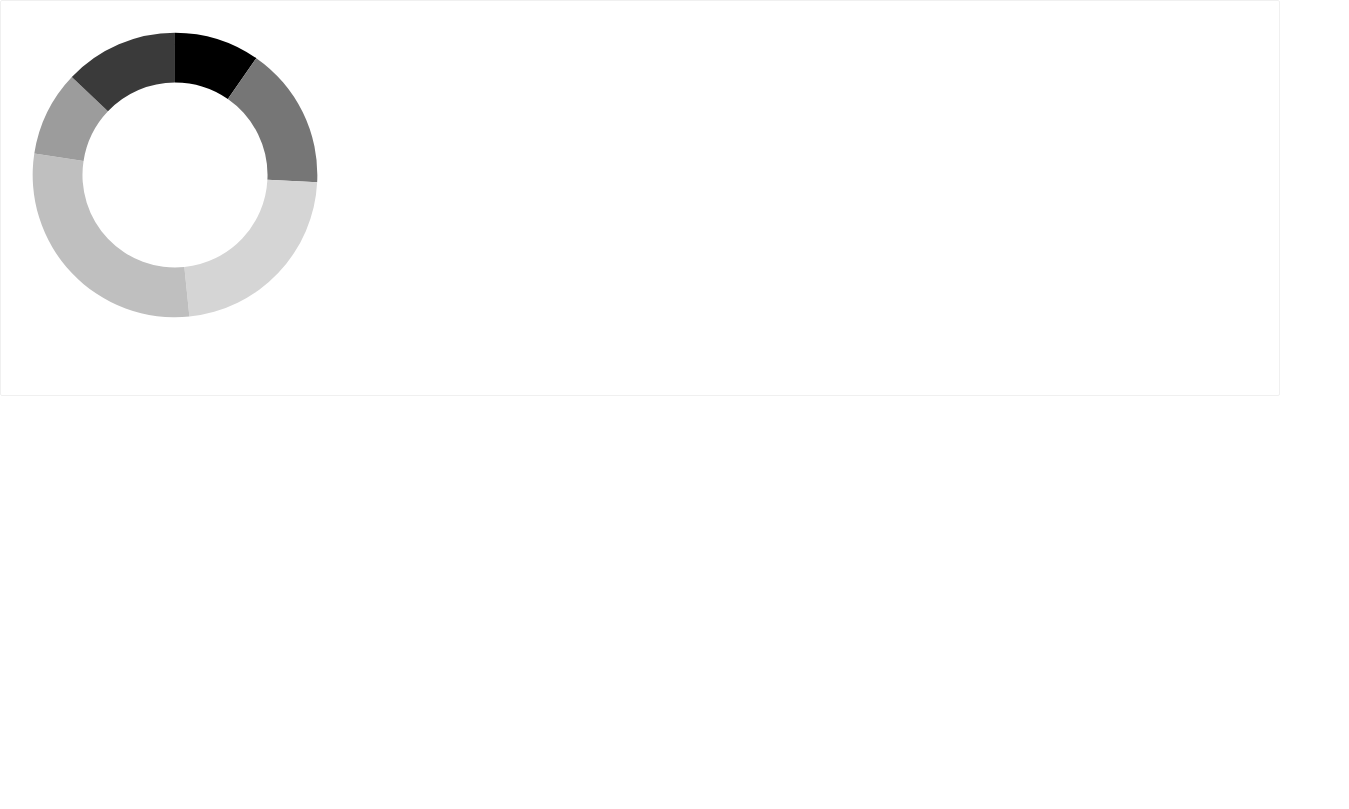
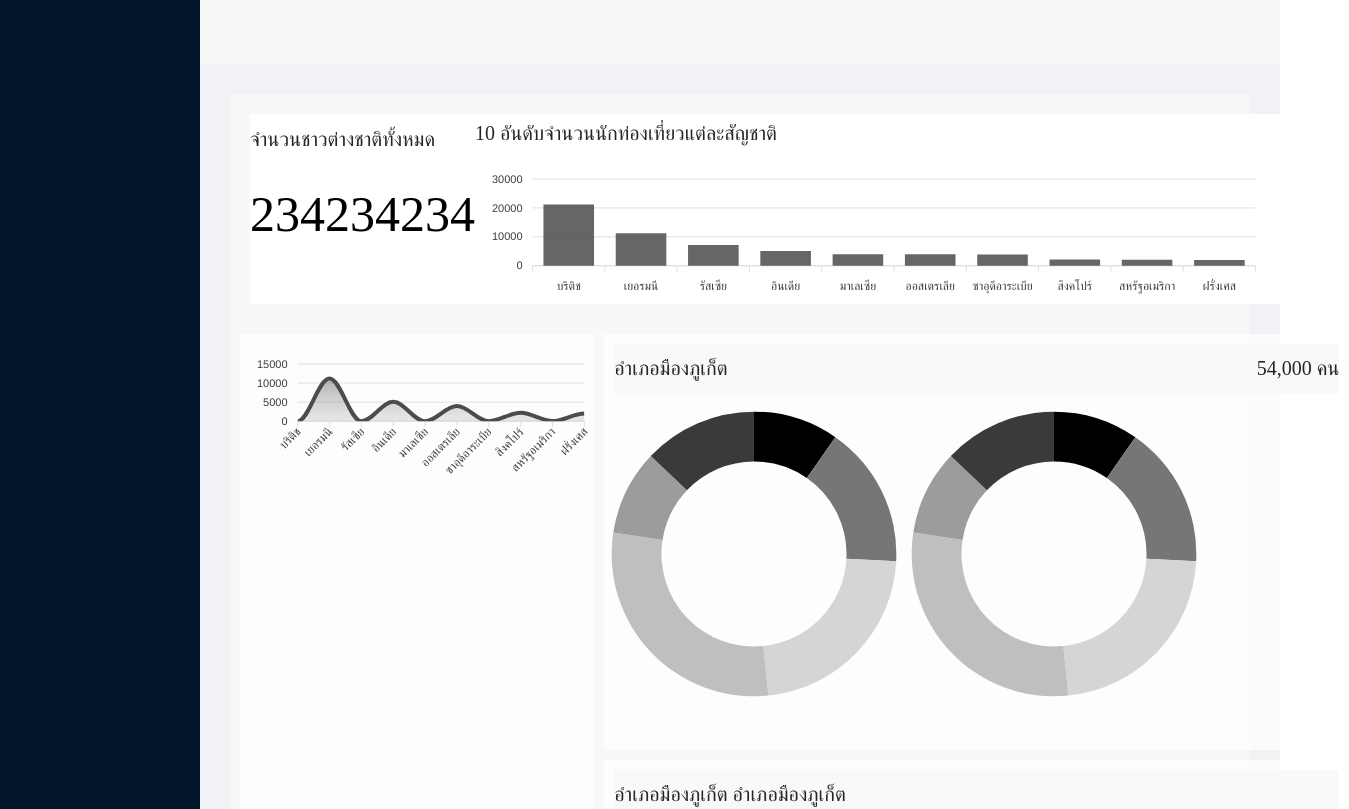
Before and after one commit to kenanimok/Apex_Chartlearn, a React (Create React App) app: page / in a window 1280 px wide. Shown: the top 809 px of the page, 1349 px wide, since content can reach past the window. Built offline with nearby package versions, Linux system fonts and the light colour scheme.

Commit message:
crete areaChart js

```diff
--- a/src/App.js
+++ b/src/App.js
@@ -1,7 +1,10 @@
 import Allchart from './allChart/all';
 import logo from './logo.svg';
 import PiechartHook from './PieHook';
+import AreaChart from './ui/areaChart';
 import ChartUi from './ui/chartUi';
+import Columnchart from './ui/Columnchart';
+
 
 
 function App() {
@@ -9,8 +12,10 @@ function App() {
     <div className="App">
       {/* <PieChartken></PieChartken> */}
       {/* <PiechartHook></PiechartHook> */}
-      {/* <ChartUi></ChartUi> */}
-      <Allchart/>
+      <ChartUi></ChartUi>
+      {/* <Allchart/> */}
+      {/* <Columnchart/>
+      <AreaChart/> */}
     </div>
   );
 }
--- a/src/allChart/all.js
+++ b/src/allChart/all.js
@@ -1,6 +1,8 @@
 import React from 'react'
 import PiechartHook from '../PieHook'
 import { Card } from "antd";
+import Columnchart from '../ui/Columnchart';
+import AreaChart from '../ui/areaChart';
 
 
 export default function Allchart() {
@@ -9,6 +11,12 @@ export default function Allchart() {
     <Card>
     <PiechartHook></PiechartHook>
     </Card>
+    <Card>
+        <Columnchart></Columnchart>
+    </Card>
+    <Card>
+        <AreaChart></AreaChart>
+    </Card>
     </>
   )
 }
--- /dev/null
+++ b/src/ui/Columnchart.js
@@ -0,0 +1,31 @@
+import React ,{ useState, useEffect} from "react";
+import  Chart  from "react-apexcharts";
+export default function Columnchart() {
+    const series = [
+      {
+        name: "Temperature in Fahrenheit", //will be displayed on the y-axis
+        data: [21203, 11203, 7211, 5111,4000,3993,3873,2203,2101,2021]
+      }
+    ];
+    const options = {
+      chart: {
+        id: "simple-bar",
+        toolbar:{
+           show:false
+          },
+      },
+      dataLabels: {
+        enabled: false,
+      },
+      colors:['#4C4C4C'],
+
+      xaxis: {
+        categories: ["บริติช", "เยอรมนี", "รัสเซีย", "อินเดีย","มาเลเซีย","ออสเตรเลีย","ซาอุดีอาระเบีย","สิงคโปร์"," สหรัฐอเมริกา","ฝรั่งเศส"] //will be displayed on the x-asis
+      }
+    };
+    return (
+      <div>
+        <Chart options={options} type="bar" series={series} height="100%" width="95%" />
+      </div>
+    );
+  }
--- a/src/ui/Simpleline.js
+++ b/src/ui/areaChart.js
@@ -1,10 +1,10 @@
 import React ,{ useState, useEffect} from "react";
 import  Chart  from "react-apexcharts";
-export default function SampleLine() {
+export default function AreaChart() {
     const series = [
       {
         name: "Temperature in Fahrenheit", //will be displayed on the y-axis
-        data: [21203, 11203, 7211, 5111,4000,3993,3873,2203,2101,2021]
+        data: [2, 11203, 3, 5111,1,3993,22,2203,44,2021]
       }
     ];
     const options = {
@@ -14,11 +14,9 @@ export default function SampleLine() {
            show:false
           },
       },
-
       dataLabels: {
         enabled: false,
       },
-
       colors:['#4C4C4C'],
 
       xaxis: {
@@ -27,7 +25,7 @@ export default function SampleLine() {
     };
     return (
       <div>
-        <Chart options={options} type="bar" series={series} height="90%" width="95%" />
+        <Chart options={options} type="area" series={series} height="100%" width="95%" />
       </div>
     );
   }
--- a/src/ui/chartUi.js
+++ b/src/ui/chartUi.js
@@ -13,7 +13,8 @@ import { Col, Row } from "antd";
 import styled from "styled-components";
 import { Card } from "antd";
 import PiechartHook from "../PieHook";
-import SampleLine from "./Simpleline";
+import SampleLine from "./Columnchart";
+import AreaChart from "./areaChart";
 
 const { Header, Content, Footer, Sider } = Layout;
 
@@ -66,7 +67,7 @@ const ChartUi = () => {
 
 
            <ContainerBody>
-              <ItemBody className="item1"> <PiechartHook></PiechartHook>  </ItemBody>
+              <ItemBody className="item1"> <AreaChart/>  </ItemBody>
 
               <ItemBody>
                 <ConTitleBody> <span>อำเภอมืองภูเก็ต</span>  <span>54,000 คน</span> </ConTitleBody>
@@ -169,7 +170,8 @@ const ContainerBody = styled.div`
   grid-gap: 10px;
   background-color: #f8f8f8;
   padding: 10px;
- height: 100vh;
+ /* height: 100vh; */
+
   .item1 {
   grid-row: 1 / span 3;
 }
--- a/src/ui/reverse.js
+++ b/src/ui/reverse.js
@@ -13,7 +13,7 @@ import { Col, Row } from "antd";
 import styled from "styled-components";
 import { Card } from "antd";
 import PiechartHook from "../PieHook";
-import SampleLine from "./Simpleline";
+import SampleLine from "./Columnchart";
 
 const { Header, Content, Footer, Sider } = Layout;
 
```
Also changed, not shown: src/PieHook.js (+7 -0 lines).
